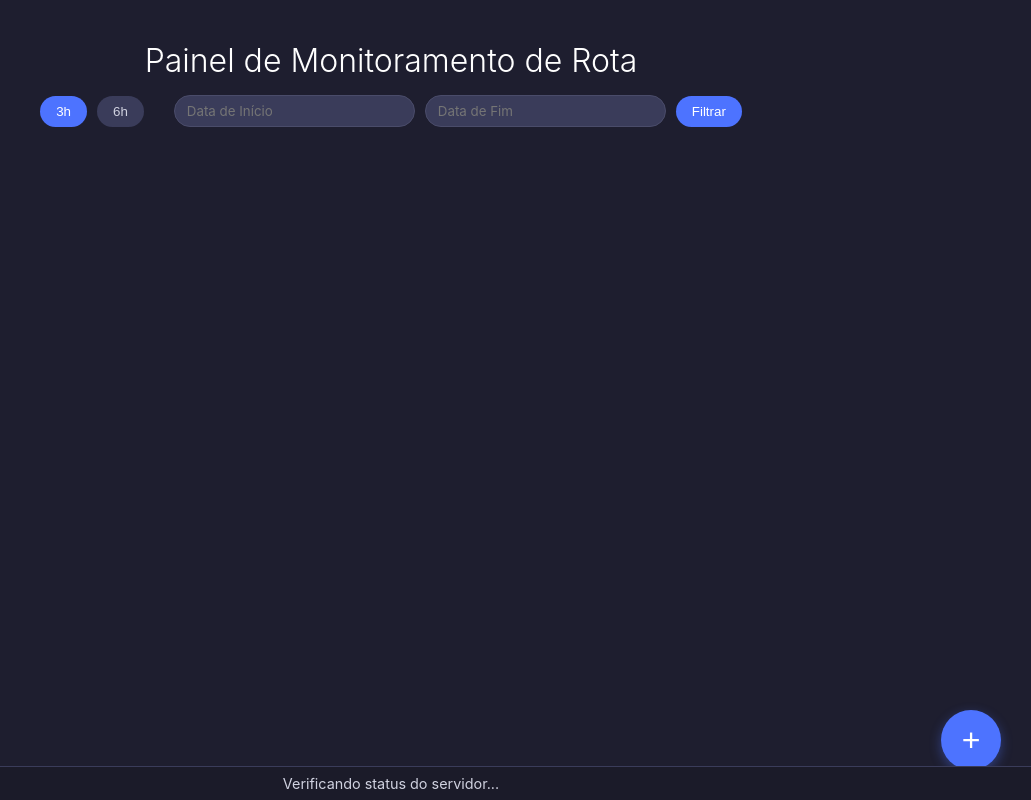
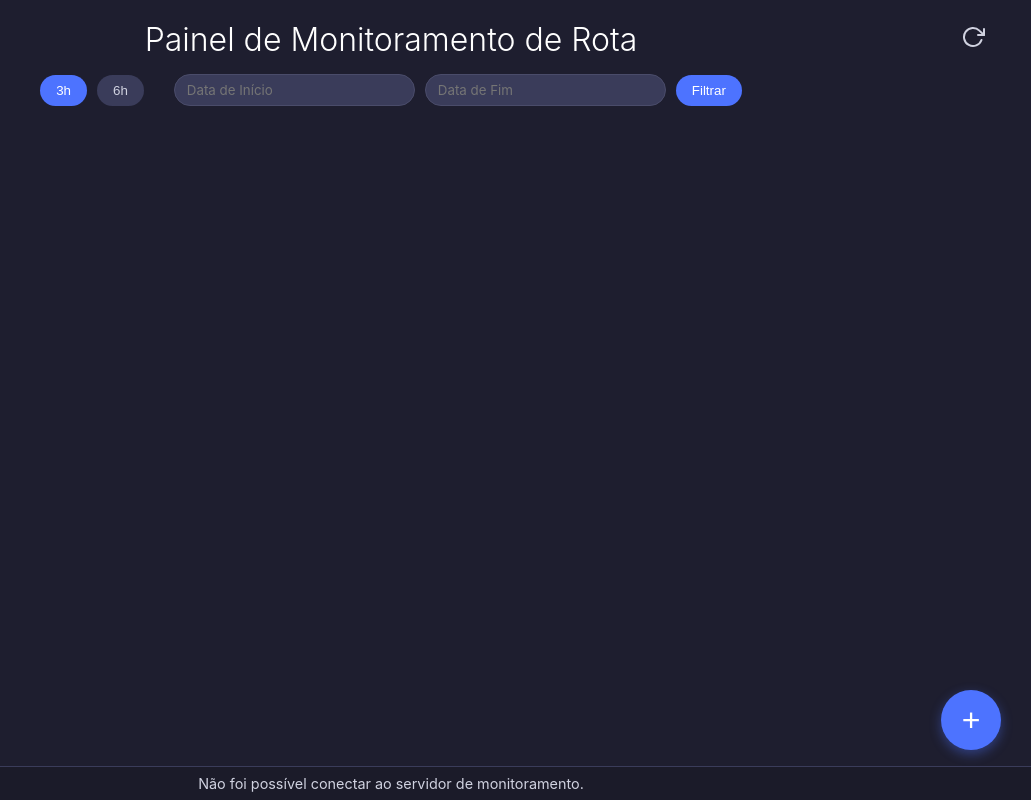
Before and after one commit to doblonaldo/monitoramento_mtr, a website: page public/index.html in a window 1280 px wide. Shown: the whole page, without its empty margins (249-1280 px from the left). Drawn offline with nearby package versions, Linux system fonts and the light colour scheme; no server answers.

Commit message:
- bugfix -- popup: ajuste para sumir após inclusão -- att de página: ajuste para atualização de página não ter bug
- add
-- adicionado botão para atualiza via página

```diff
--- a/public/index.html
+++ b/public/index.html
@@ -5,7 +5,6 @@
     <meta name="viewport" content="width=device-width, initial-scale=1.0">
     <title>Painel de Monitoramento de Rota</title>
     <script src="https://cdn.jsdelivr.net/npm/chart.js"></script>
-    <!-- Adicionando a biblioteca do calendário (flatpickr) -->
     <link rel="stylesheet" href="https://cdn.jsdelivr.net/npm/flatpickr/dist/flatpickr.min.css">
     <style>
         :root {
@@ -19,7 +18,32 @@
             background-color: var(--cor-fundo); margin: 0; padding: 20px; color: var(--cor-texto);
             padding-bottom: 50px;
         }
-        h1 { text-align: center; margin-bottom: 15px; color: var(--cor-texto-cabecalho); font-weight: 300; }
+        .main-header {
+            display: flex;
+            justify-content: center;
+            align-items: center;
+            position: relative;
+            margin-bottom: 15px;
+        }
+        h1 { text-align: center; color: var(--cor-texto-cabecalho); font-weight: 300; margin: 0; }
+
+        #refresh-btn {
+            background: none;
+            border: none;
+            color: var(--cor-texto);
+            cursor: pointer;
+            font-size: 1.5em;
+            position: absolute;
+            right: 20px;
+            transition: transform 0.3s ease, color 0.2s;
+        }
+        #refresh-btn:hover { color: var(--cor-primaria); }
+        #refresh-btn.loading { animation: spin 1s linear infinite; }
+
+        @keyframes spin {
+            from { transform: rotate(0deg); }
+            to { transform: rotate(360deg); }
+        }
 
         .controls { display: flex; justify-content: center; align-items: center; flex-wrap: wrap; margin-bottom: 30px; gap: 10px; }
         .control-btn {
@@ -77,10 +101,22 @@
         .timeline-labels { display: flex; justify-content: space-between; font-size: 0.7em; color: #8a8d9f; padding-top: 5px; }
 
         #add-host-btn {
-            position: fixed; bottom: 30px; right: 30px; width: 60px; height: 60px;
-            background-color: var(--cor-primaria); color: white; border: none; border-radius: 50%;
-            font-size: 2em; cursor: pointer; box-shadow: 0 4px 12px rgba(77, 115, 255, 0.4);
-            display: flex; align-items: center; justify-content: center;
+            position: fixed;
+            bottom: 50px;
+            right: 30px;
+            width: 60px;
+            height: 60px;
+            background-color: var(--cor-primaria);
+            color: white;
+            border: none;
+            border-radius: 50%;
+            font-size: 2em;
+            cursor: pointer;
+            box-shadow: 0 4px 12px rgba(77, 115, 255, 0.4);
+            display: flex;
+            align-items: center;
+            justify-content: center;
+            z-index: 1001;
         }
         .modal-overlay {
             position: fixed; top: 0; left: 0; width: 100%; height: 100%; background-color: rgba(0, 0, 0, 0.7);
@@ -115,8 +151,12 @@
     </style>
 </head>
 <body>
-
-    <h1>Painel de Monitoramento de Rota</h1>
+    <div class="main-header">
+        <h1>Painel de Monitoramento de Rota</h1>
+        <button id="refresh-btn" title="Atualizar dados">
+            <svg xmlns="http://www.w3.org/2000/svg" width="24" height="24" viewBox="0 0 24 24" fill="none" stroke="currentColor" stroke-width="2" stroke-linecap="round" stroke-linejoin="round"><polyline points="23 4 23 10 17 10"></polyline><path d="M20.49 15a9 9 0 1 1-2.12-9.36L23 10"></path></svg>
+        </button>
+    </div>
 
     <div class="controls">
         <button class="control-btn active" data-range="3">3h</button>
@@ -149,7 +189,6 @@
         <span id="status-text">Verificando status do servidor...</span>
     </footer>
 
-    <!-- Adicionando o script do calendário -->
     <script src="https://cdn.jsdelivr.net/npm/flatpickr"></script>
     <script>
         document.addEventListener('DOMContentLoaded', () => {
@@ -157,7 +196,6 @@
             const charts = {};
             const API_URL = 'http://localhost:3000/api';
 
-            // --- Inicialização do Calendário ---
             const startDatePicker = flatpickr("#start-date", {
                 enableTime: true,
                 dateFormat: "Y-m-d H:i",
@@ -169,7 +207,6 @@
                 time_24hr: true,
             });
 
-            // --- Funções de Renderização e UI ---
             function renderHostCard(host) {
                 const cardId = `card-${host.replace(/\./g, '-')}`;
                 if (document.getElementById(cardId)) return;
@@ -232,7 +269,6 @@
 
             function createRealtimeChart(canvasId, host) { /* ...código sem alterações... */ }
 
-            // --- Funções de API ---
             async function fetchHostData(host, startDate, endDate) {
                 try {
                     const response = await fetch(`${API_URL}/hosts/${host}`);
@@ -242,12 +278,10 @@
                     const card = document.getElementById(`card-${host.replace(/\./g, '-')}`);
                     if (card) {
                         card.dataset.lastMtr = data.lastMtr;
-
                         const liveBtn = card.querySelector('.live-btn');
                         if (liveBtn.classList.contains('active')) {
                             card.querySelector('.mtr-output pre code').textContent = data.lastMtr || 'Nenhum teste MTR executado ainda.';
                         }
-
                         updateTimeline(card, data.history || [], startDate, endDate);
                     }
                 } catch (error) {
@@ -267,11 +301,25 @@
                 }
             }
 
-            async function updateStatusFooter() { /* ...código sem alterações... */ }
+            async function updateStatusFooter() {
+                const statusText = document.getElementById('status-text');
+                try {
+                    const response = await fetch(`${API_URL}/status`);
+                    const data = await response.json();
+                    if (data.lastCheck) {
+                        const lastCheckDate = new Date(data.lastCheck);
+                        statusText.textContent = `Última verificação do servidor: ${lastCheckDate.toLocaleString('pt-BR')}`;
+                    } else {
+                        statusText.textContent = 'Servidor online. Aguardando o primeiro ciclo de verificação.';
+                    }
+                } catch (error) {
+                    statusText.textContent = 'Não foi possível conectar ao servidor de monitoramento.';
+                }
+            }
 
-            // --- Lógica de Eventos ---
             const controlButtons = document.querySelectorAll('.control-btn');
             const filterBtn = document.getElementById('filter-btn');
+            const refreshBtn = document.getElementById('refresh-btn');
 
             function updateAllTimelines() {
                 const activeBtn = document.querySelector('.control-btn.active');
@@ -313,6 +361,13 @@
                 updateAllTimelines();
             });
 
+            refreshBtn.addEventListener('click', async () => {
+                refreshBtn.classList.add('loading');
+                await loadInitialHosts();
+                await updateStatusFooter();
+                setTimeout(() => refreshBtn.classList.remove('loading'), 500);
+            });
+
             const addHostBtn = document.getElementById('add-host-btn');
             const addHostModal = document.getElementById('add-host-modal');
             const addHostForm = document.getElementById('add-host-form');
@@ -325,6 +380,7 @@
                 event.preventDefault();
                 const newHost = document.getElementById('new-host-input').value.trim();
                 if (newHost) {
+                    closeModal(); // **CORREÇÃO APLICADA AQUI**
                     try {
                         const response = await fetch(`${API_URL}/hosts`, {
                             method: 'POST',
@@ -332,11 +388,9 @@
                             body: JSON.stringify({ host: newHost })
                         });
                         if (!response.ok) throw new Error((await response.json()).message);
-                        closeModal();
                         location.reload();
                     } catch (error) {
                         alert(error.message);
-                        closeModal();
                     }
                 }
             });
@@ -368,7 +422,6 @@
                 }
             });
 
-            // Simulação de atualização de latência (gráfico)
             setInterval(() => {
                 Object.values(charts).forEach(chart => {
                     chart.data.datasets[0].data.shift();
@@ -377,15 +430,15 @@
                 });
             }, 2000);
 
-            // Atualiza o rodapé a cada minuto
             setInterval(updateStatusFooter, 60 * 1000);
-
-            // Atualiza os dados do MTR e timeline a cada minuto
             setInterval(updateAllTimelines, 60 * 1000);
 
-            // Inicia a aplicação
-            loadInitialHosts();
-            updateStatusFooter();
+            // **CORREÇÃO APLICADA AQUI**
+            // Adiciona um pequeno atraso antes de carregar os dados iniciais
+            setTimeout(() => {
+                loadInitialHosts();
+                updateStatusFooter();
+            }, 500); // Atraso de 500ms
         });
     </script>
 </body>
```
Also changed, not shown: monitored_hosts.txt (+11 -0 lines), server.js (+21 -33 lines), 1 other file.
